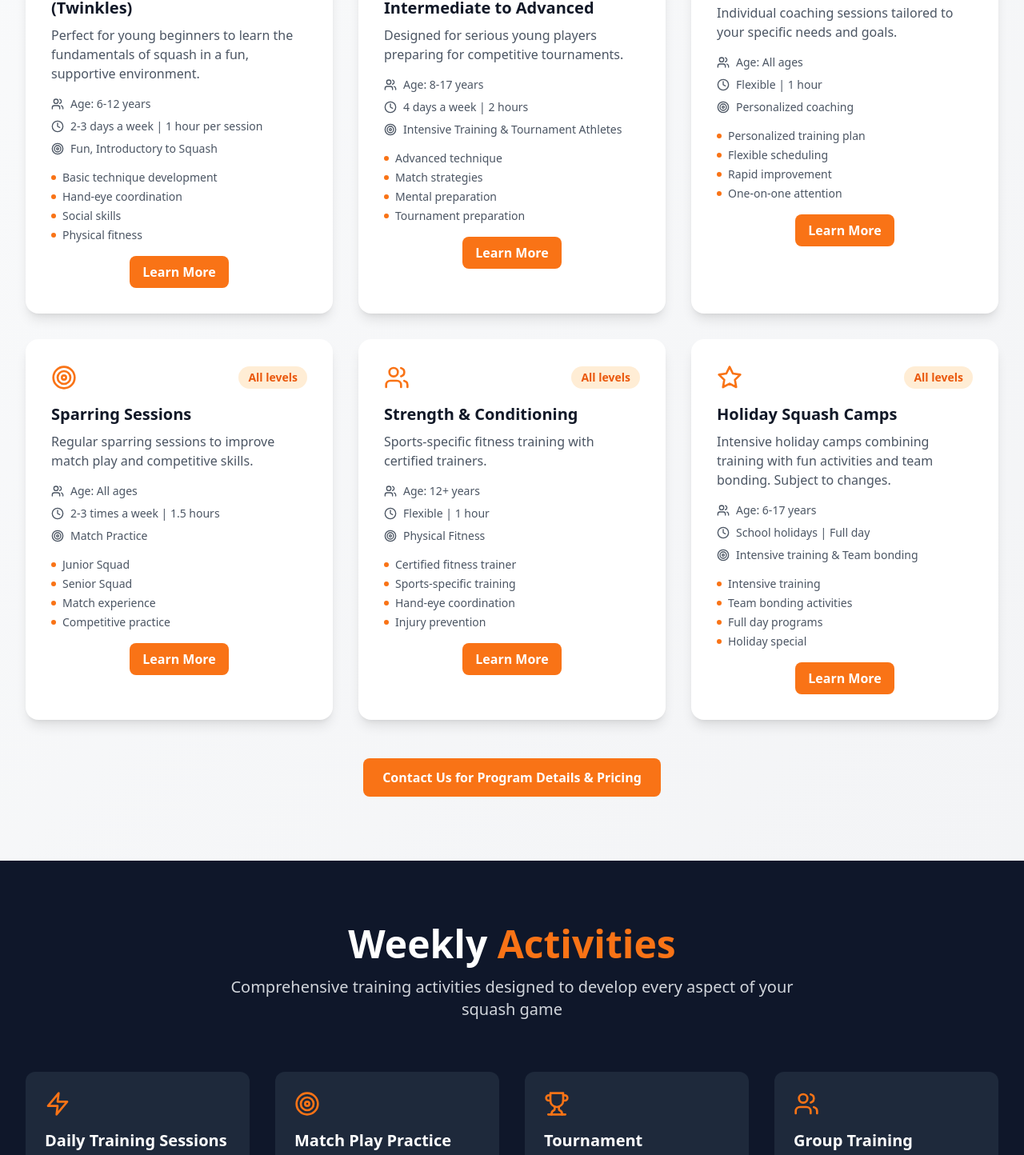
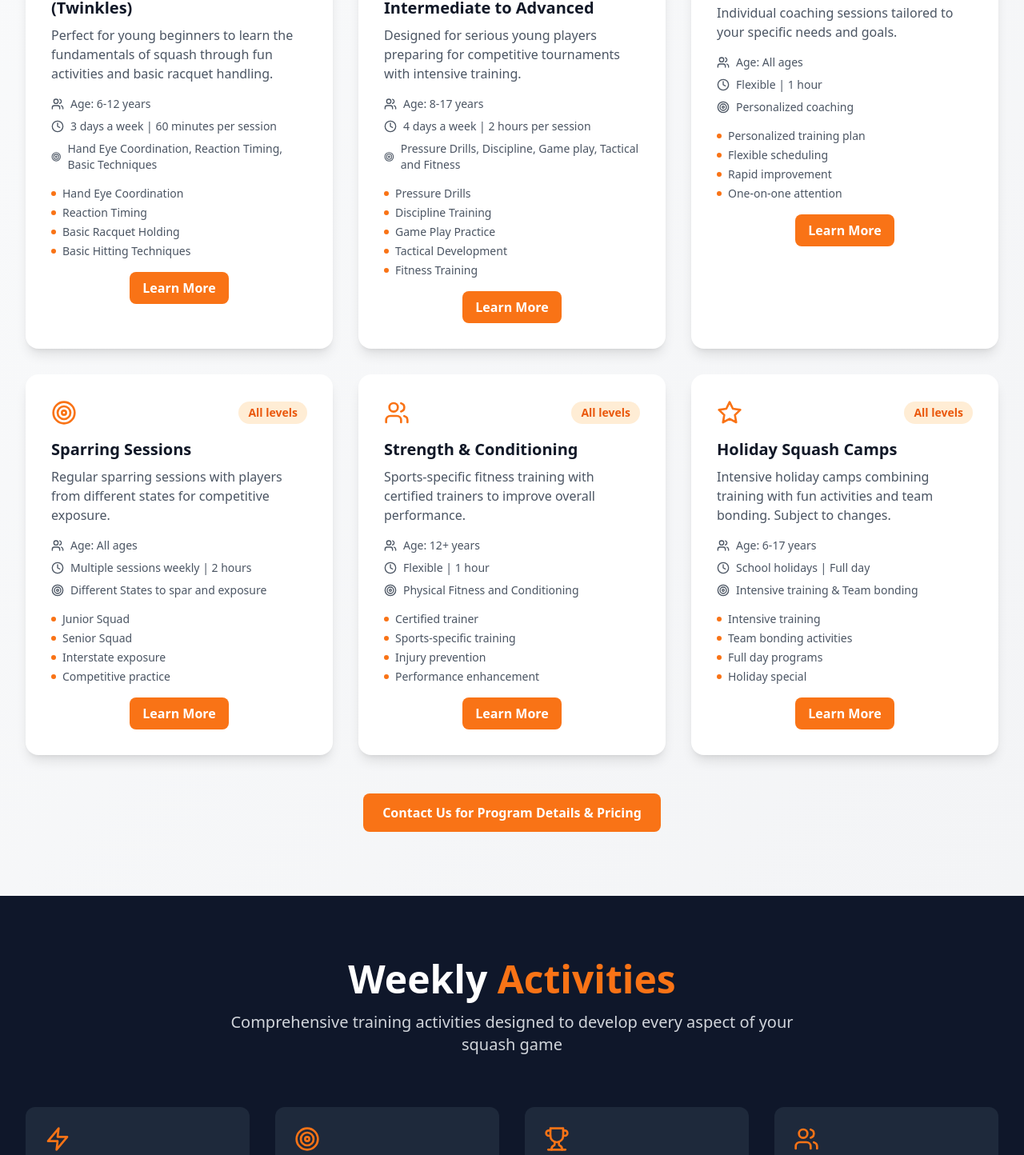
Before and after one commit to wuburn10/squash-at-work, a React (Vite) app: page / in a window 1280 px wide. Shown: the part 1176-2620 px from the top of the page at 80% size. Built offline with nearby package versions, Linux system fonts and the light colour scheme.

Commit message:
refactor: Update contact information and coach details in various sections

```diff
--- a/src/components/CTAFooter.jsx
+++ b/src/components/CTAFooter.jsx
@@ -123,18 +123,18 @@ export const CTAFooter = () => {
               <div className="space-y-3 text-gray-300">
                 <div className="flex items-center space-x-3">
                   <Phone className="w-5 h-5 text-orange-500" />
-                  <span>+60 12-345-6789</span>
+                  <span>+6016-9203537</span>
                 </div>
                 <div className="flex items-center space-x-3">
                   <Mail className="w-5 h-5 text-orange-500" />
-                  <span>info@squashacademy.my</span>
+                  <span>squashatwork17@gmail.com</span>
                 </div>
                 <div className="flex items-start space-x-3">
                   <MapPin className="w-5 h-5 text-orange-500 mt-1" />
                   <div>
-                    <p>123 Sports Complex</p>
-                    <p>Kuala Lumpur, Malaysia</p>
-                    <p>50450</p>
+                    <p>SMK (L) Bukit Bintang</p>
+                    <p>Jalan Utara, PJS 52</p>
+                    <p>46200 PJ, Selangor, Malaysia</p>
                   </div>
                 </div>
               </div>
--- a/src/components/CoachesSection.jsx
+++ b/src/components/CoachesSection.jsx
@@ -6,111 +6,58 @@ export const CoachesSection = () => {
   const coaches = [
     {
       id: 1,
-      name: "Coach Ahmad Rahman",
+      name: "Coach Shaun Low",
       title: "Head Coach & Academy Director",
-      credentials: "Ex-National Player, Level 3 Certified",
-      experience: "15+ years",
-      specialization: "Tournament Preparation & Advanced Technique",
-      bio: "Former Malaysian national team player with extensive international coaching experience. Specializes in developing competitive players for professional tournaments.",
+      credentials: "Professional Coach, Academy Founder",
+      experience: "8+ years",
+      specialization: "Youth Development & Academy Management",
+      bio: "Founder and head coach of Squash@Work Academy with 8 years of coaching experience. Passionate about developing young talent and building a strong squash community.",
       quote: "Every champion was once a beginner who refused to give up.",
       achievements: [
-        "Malaysian National Team (5 years)",
-        "Asian Games Bronze Medalist",
-        "Coached 20+ national junior champions"
+        "Founded Squash@Work Academy",
+        "8 years coaching experience",
+        "Developed 25-30 active students",
+        "Led 10 international friendlies"
       ],
-      programs: ["Competitive Prep", "Private Coaching"],
-      avatar: "👨‍🏫", // Placeholder
+      programs: ["All Programs", "Academy Management"],
+      avatar: "‍🏫", // Placeholder
       bgColor: "from-blue-500 to-blue-600"
     },
     {
       id: 2,
-      name: "Coach Sarah Lim",
-      title: "Youth Development Specialist",
-      credentials: "Level 2 Certified, Sports Psychology Diploma",
-      experience: "8+ years",
-      specialization: "Youth Development & Mental Coaching",
-      bio: "Passionate about nurturing young talent with a focus on building confidence and mental resilience alongside technical skills.",
-      quote: "It's not just about the game; it's about building character.",
+      name: "Assistant Coach",
+      title: "Program Assistant",
+      credentials: "To be updated",
+      experience: "To be confirmed",
+      specialization: "To be confirmed",
+      bio: "Supporting the academy's mission to develop squash talent across all age groups. More details to be updated.",
+      quote: "Dedication and practice lead to excellence.",
       achievements: [
-        "Youth Coach of the Year 2023",
-        "50+ junior players developed",
-        "Sports Psychology Certified"
+        "Supporting academy programs",
+        "Student development focus",
+        "Program assistance"
       ],
-      programs: ["Grassroot Development", "Holiday Camps"],
+      programs: ["Various Programs"],
       avatar: "👩‍🏫", // Placeholder
       bgColor: "from-purple-500 to-purple-600"
     },
     {
       id: 3,
-      name: "Coach David Chen",
-      title: "Technical Director",
-      credentials: "Ex-Professional Player, Level 3 Certified",
-      experience: "12+ years",
-      specialization: "Technical Analysis & Match Strategy",
-      bio: "Former professional circuit player with deep expertise in technical analysis and strategic game planning for competitive players.",
-      quote: "Precision in technique leads to excellence in performance.",
+      name: "Guest Coach",
+      title: "Specialized Training",
+      credentials: "To be updated",
+      experience: "To be confirmed",
+      specialization: "To be confirmed",
+      bio: "Bringing specialized expertise to enhance the academy's training programs. Details to be confirmed.",
+      quote: "Excellence is achieved through continuous improvement.",
       achievements: [
-        "Professional PSA Circuit (6 years)",
-        "Technical Analysis Expert",
-        "Video Analysis Specialist"
+        "Specialized training sessions",
+        "Guest coaching expertise",
+        "Program enhancement"
       ],
-      programs: ["Competitive Prep", "Video Analysis"],
-      avatar: "👨‍💼", // Placeholder
+      programs: ["Specialized Sessions"],
+      avatar: "�‍💼", // Placeholder
       bgColor: "from-green-500 to-green-600"
-    },
-    {
-      id: 4,
-      name: "Coach Maria Santos",
-      title: "Adult Program Coordinator",
-      credentials: "Level 2 Certified, Adult Education Specialist",
-      experience: "6+ years",
-      specialization: "Adult Learning & Fitness Integration",
-      bio: "Specializes in teaching adult beginners with a focus on fitness, fun, and practical skill development for busy professionals.",
-      quote: "It's never too late to discover your passion for squash.",
-      achievements: [
-        "Adult Education Certified",
-        "100+ adult beginners coached",
-        "Corporate Training Specialist"
-      ],
-      programs: ["Weekend Warriors", "Corporate Training"],
-      avatar: "👩‍💼", // Placeholder
-      bgColor: "from-pink-500 to-pink-600"
-    },
-    {
-      id: 5,
-      name: "Coach Kevin Tan",
-      title: "Fitness & Conditioning Coach",
-      credentials: "Certified Strength Coach, Sports Science Degree",
-      experience: "10+ years",
-      specialization: "Sports-Specific Fitness & Injury Prevention",
-      bio: "Sports science graduate specializing in squash-specific fitness training and injury prevention protocols for athletes of all levels.",
-      quote: "Strong body, strong mind, strong game.",
-      achievements: [
-        "Sports Science Degree",
-        "Certified Strength Coach",
-        "Injury Prevention Specialist"
-      ],
-      programs: ["Strength & Conditioning", "All Programs"],
-      avatar: "🏋️‍♂️", // Placeholder
-      bgColor: "from-orange-500 to-red-500"
-    },
-    {
-      id: 6,
-      name: "Coach Lisa Wong",
-      title: "Junior Development Coach",
-      credentials: "Level 2 Certified, Child Development Specialist",
-      experience: "7+ years",
-      specialization: "Early Child Development & Fun-based Learning",
-      bio: "Expert in making squash enjoyable for young children while building fundamental skills through creative and engaging training methods.",
-      quote: "Learning through play creates lifelong passion.",
-      achievements: [
-        "Child Development Certified",
-        "Fun-based Learning Expert",
-        "200+ children coached"
-      ],
-      programs: ["Twinkles Program", "Holiday Camps"],
-      avatar: "👩‍🎓", // Placeholder
-      bgColor: "from-teal-500 to-cyan-500"
     }
   ];
 
--- a/src/components/PastEventsSection.jsx
+++ b/src/components/PastEventsSection.jsx
@@ -1,6 +1,6 @@
 import React from "react";
 import { motion } from "framer-motion";
-import { Trophy, Calendar, MapPin, Users, Award, Globe } from "lucide-react";
+import { Trophy, Calendar, MapPin, Users, Award, Globe, Star } from "lucide-react";
 
 export const PastEventsSection = () => {
   const events = [
--- a/src/components/ProgramsSection.jsx
+++ b/src/components/ProgramsSection.jsx
@@ -11,11 +11,11 @@ export const ProgramsSection = () => {
       name: "Grassroots Development (Twinkles)",
       ageGroup: "6-12 years",
       level: "Beginner",
-      frequency: "2-3 days a week",
-      duration: "1 hour per session",
-      focus: "Fun, Introductory to Squash",
-      description: "Perfect for young beginners to learn the fundamentals of squash in a fun, supportive environment.",
-      features: ["Basic technique development", "Hand-eye coordination", "Social skills", "Physical fitness"],
+      frequency: "3 days a week",
+      duration: "60 minutes per session",
+      focus: "Hand Eye Coordination, Reaction Timing, Basic Techniques",
+      description: "Perfect for young beginners to learn the fundamentals of squash through fun activities and basic racquet handling.",
+      features: ["Hand Eye Coordination", "Reaction Timing", "Basic Racquet Holding", "Basic Hitting Techniques"],
       icon: <Star className="w-8 h-8 text-orange-500" />
     },
     {
@@ -24,10 +24,10 @@ export const ProgramsSection = () => {
       ageGroup: "8-17 years",
       level: "Intermediate/Advanced",
       frequency: "4 days a week",
-      duration: "2 hours",
-      focus: "Intensive Training & Tournament Athletes",
-      description: "Designed for serious young players preparing for competitive tournaments.",
-      features: ["Advanced technique", "Match strategies", "Mental preparation", "Tournament preparation"],
+      duration: "2 hours per session",
+      focus: "Pressure Drills, Discipline, Game play, Tactical and Fitness",
+      description: "Designed for serious young players preparing for competitive tournaments with intensive training.",
+      features: ["Pressure Drills", "Discipline Training", "Game Play Practice", "Tactical Development", "Fitness Training"],
       icon: <Target className="w-8 h-8 text-orange-500" />
     },
     {
@@ -47,11 +47,11 @@ export const ProgramsSection = () => {
       name: "Sparring Sessions",
       ageGroup: "All ages",
       level: "All levels",
-      frequency: "2-3 times a week",
-      duration: "1.5 hours",
-      focus: "Match Practice",
-      description: "Regular sparring sessions to improve match play and competitive skills.",
-      features: ["Junior Squad", "Senior Squad", "Match experience", "Competitive practice"],
+      frequency: "Multiple sessions weekly",
+      duration: "2 hours",
+      focus: "Different States to spar and exposure",
+      description: "Regular sparring sessions with players from different states for competitive exposure.",
+      features: ["Junior Squad", "Senior Squad", "Interstate exposure", "Competitive practice"],
       icon: <Target className="w-8 h-8 text-orange-500" />
     },
     {
@@ -61,9 +61,9 @@ export const ProgramsSection = () => {
       level: "All levels",
       frequency: "Flexible",
       duration: "1 hour",
-      focus: "Physical Fitness",
-      description: "Sports-specific fitness training with certified trainers.",
-      features: ["Certified fitness trainer", "Sports-specific training", "Hand-eye coordination", "Injury prevention"],
+      focus: "Physical Fitness and Conditioning",
+      description: "Sports-specific fitness training with certified trainers to improve overall performance.",
+      features: ["Certified trainer", "Sports-specific training", "Injury prevention", "Performance enhancement"],
       icon: <Users className="w-8 h-8 text-orange-500" />
     },
     {
```
